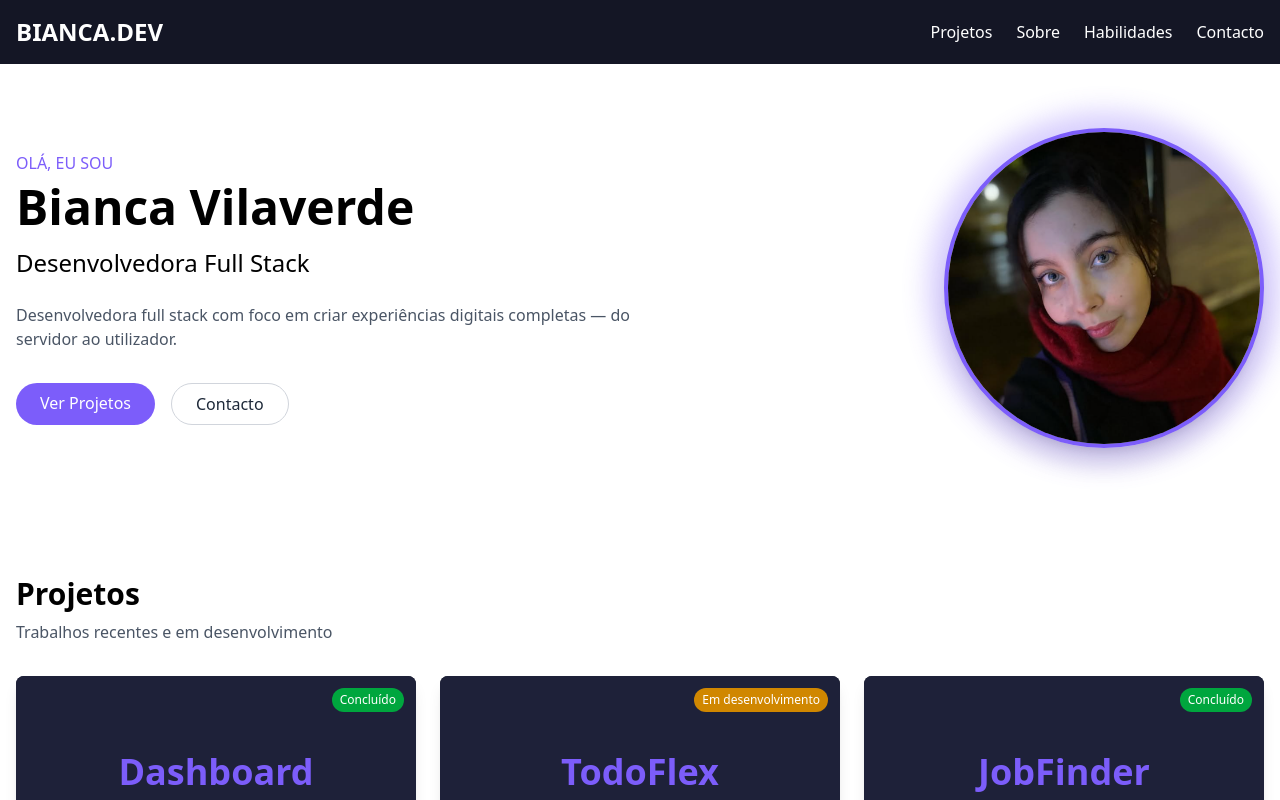
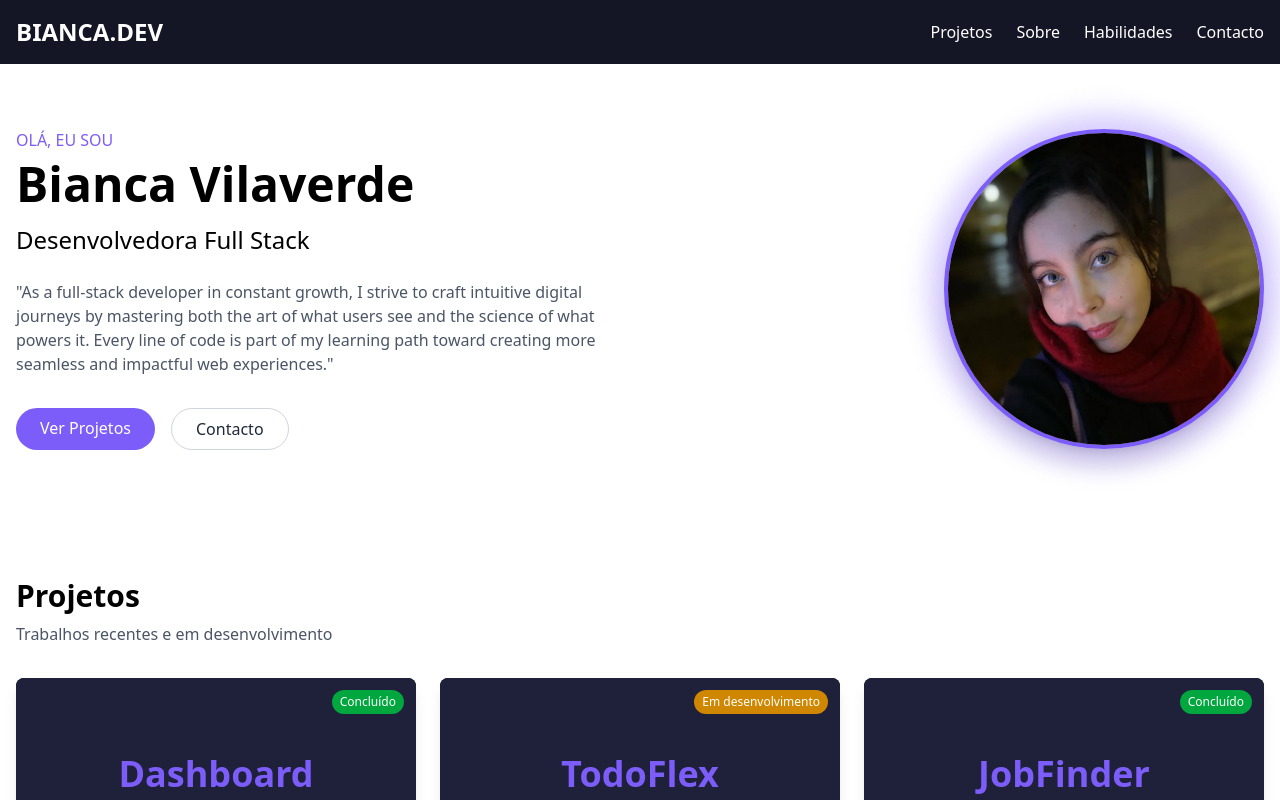
Before and after one commit to BiancaMRV/Personal-Portfolio, a React (Vite) app: page / in a window 1280 px wide. Shown: the top 800 px of the page. Built offline with nearby package versions, Linux system fonts and the light colour scheme.

Commit message:
changes in introduction

```diff
--- a/src/components/Introduction.tsx
+++ b/src/components/Introduction.tsx
@@ -10,8 +10,11 @@ export default function Introduction() {
         <h2 className="text-xl md:text-2xl mb-6">Desenvolvedora Full Stack</h2>
 
         <p className="text-gray-600 mb-8">
-          Desenvolvedora full stack com foco em criar experiências digitais
-          completas — do servidor ao utilizador.
+          "As a full-stack developer in constant growth, I strive to craft
+          intuitive digital journeys by mastering both the art of what users see
+          and the science of what powers it. Every line of code is part of my
+          learning path toward creating more seamless and impactful web
+          experiences."
         </p>
 
         <div className="flex space-x-4">
```
